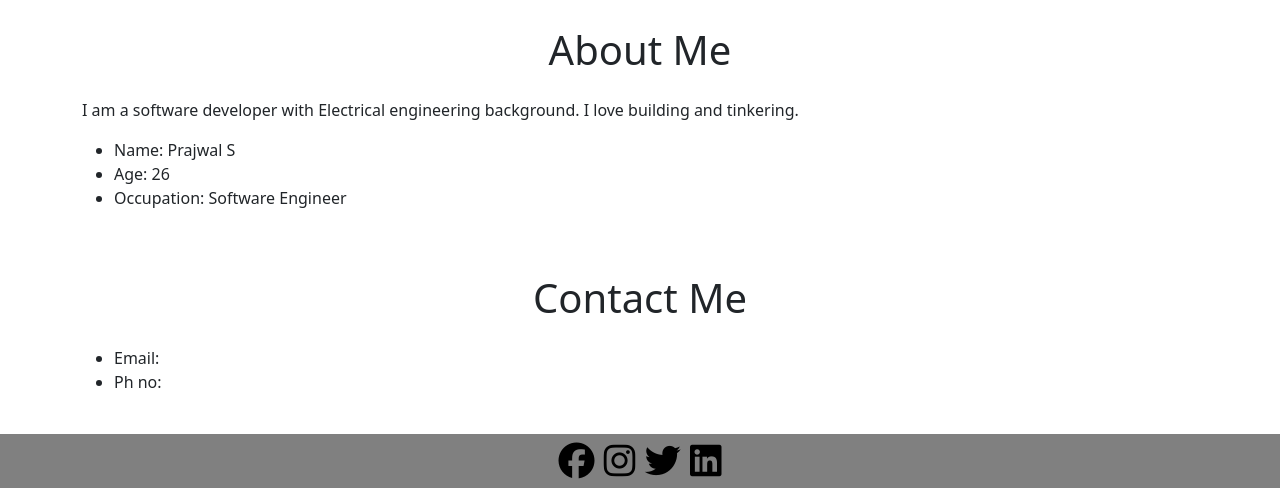
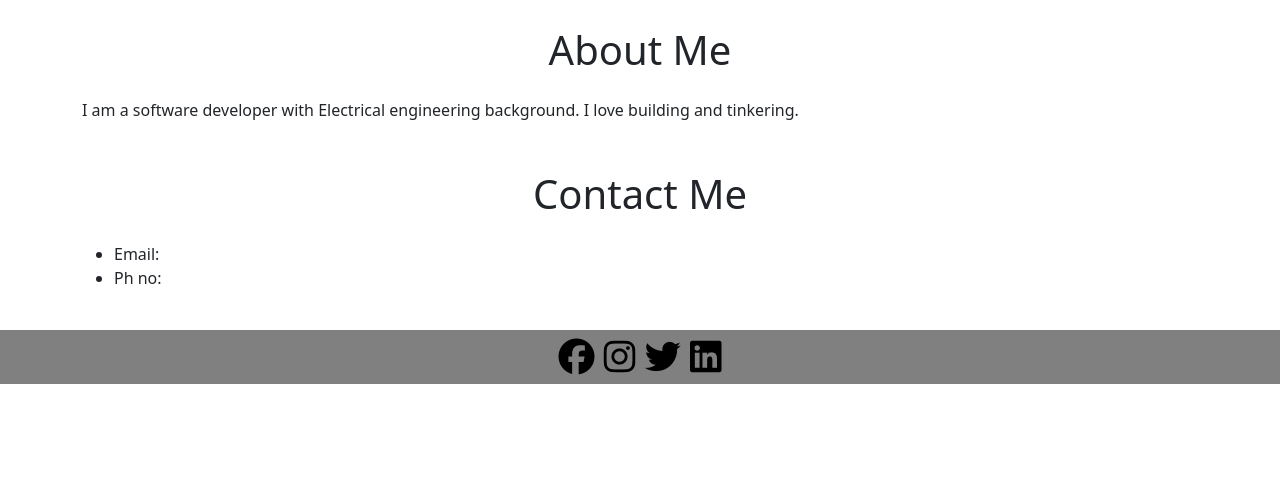
Before and after one commit to pramoh/pramoh.github.io, a plain HTML site: page index.html in a window 1280 px wide. Shown: the part 822-1310 px from the top of the page. After the commit the page ends 1206 px from the top, so only its background shows below. Drawn offline with nearby package versions, Linux system fonts and the light colour scheme.

Commit message:
removed ul

```diff
--- a/index.html
+++ b/index.html
@@ -59,15 +59,6 @@
                         I am a software developer with Electrical engineering background. I love building and tinkering.
                     </p>
                     <div class="row mt-3">
-                        <div class="col-md-6">
-                            <ul>
-                                <li>Name: Prajwal S</li>
-                                <li>Age: 26</li>
-                                <li>Occupation: Software Engineer</li>
-                            </ul>
-                        </div>
-                    </div>
-                    <div class="row mt-3">
                         <p>
                         </p>
                     </div>
```
